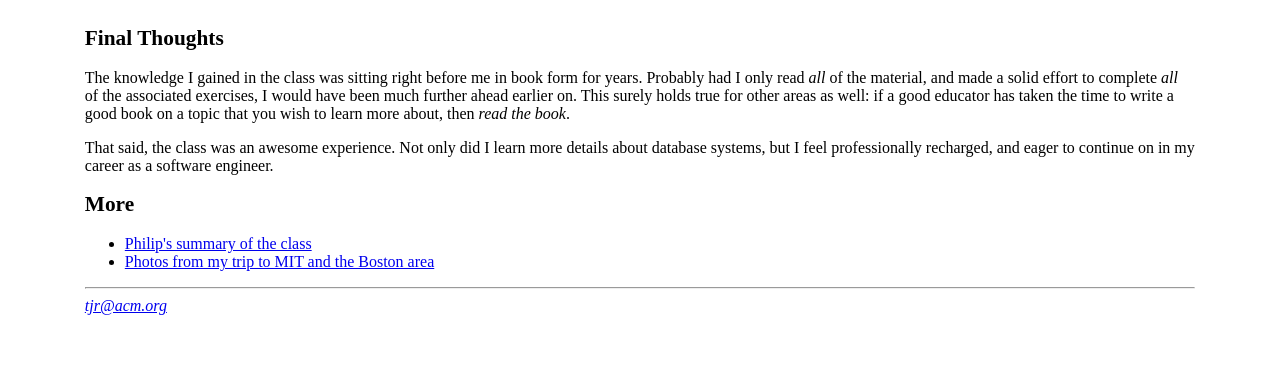
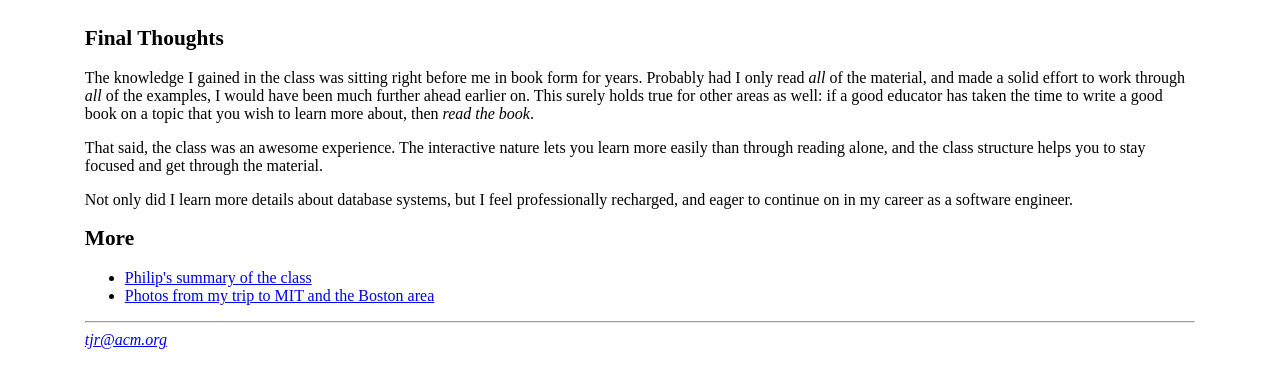
Before and after one commit to tjr/tjr.github.com, a Jekyll site: the page writing/what-i-learned-at-mit.html, which Jekyll copies as it is, in a window 1280 px wide and 900 px high, scrolled down 1408 px, cut to the strip 527-900 px from the top of the window. Built offline with Jekyll 4.4.1, drawn with Linux system fonts in a browser that asks for light colours; before the commit the page ends 2274 px from its top, so only the background shows below that.

Commit message:
added more text

```diff
--- a/writing/what-i-learned-at-mit.html
+++ b/writing/what-i-learned-at-mit.html
@@ -226,16 +226,21 @@ width="240" height="160" alt="IMG_7313" class="photo"></a>
 <p>
 The knowledge I gained in the class was sitting right before me in
 book form for years. Probably had I only read <i>all</i> of the
-material, and made a solid effort to complete <i>all</i> of the
-associated exercises, I would have been much further ahead earlier
-on. This surely holds true for other areas as well: if a good educator
-has taken the time to write a good book on a topic that you wish to
-learn more about, then <i>read the book</i>.
+material, and made a solid effort to work through <i>all</i> of the
+examples, I would have been much further ahead earlier on. This surely
+holds true for other areas as well: if a good educator has taken the
+time to write a good book on a topic that you wish to learn more
+about, then <i>read the book</i>.
 
 <p>
-That said, the class was an awesome experience. Not only did I learn more
-details about database systems, but I feel professionally recharged, and
-eager to continue on in my career as a software engineer.
+That said, the class was an awesome experience. The interactive nature
+lets you learn more easily than through reading alone, and the class
+structure helps you to stay focused and get through the material.
+
+<p>
+Not only did I learn more details about database systems, but I feel
+professionally recharged, and eager to continue on in my career as a
+software engineer.
 
 <h2>More</h2>
 <ul>
```
